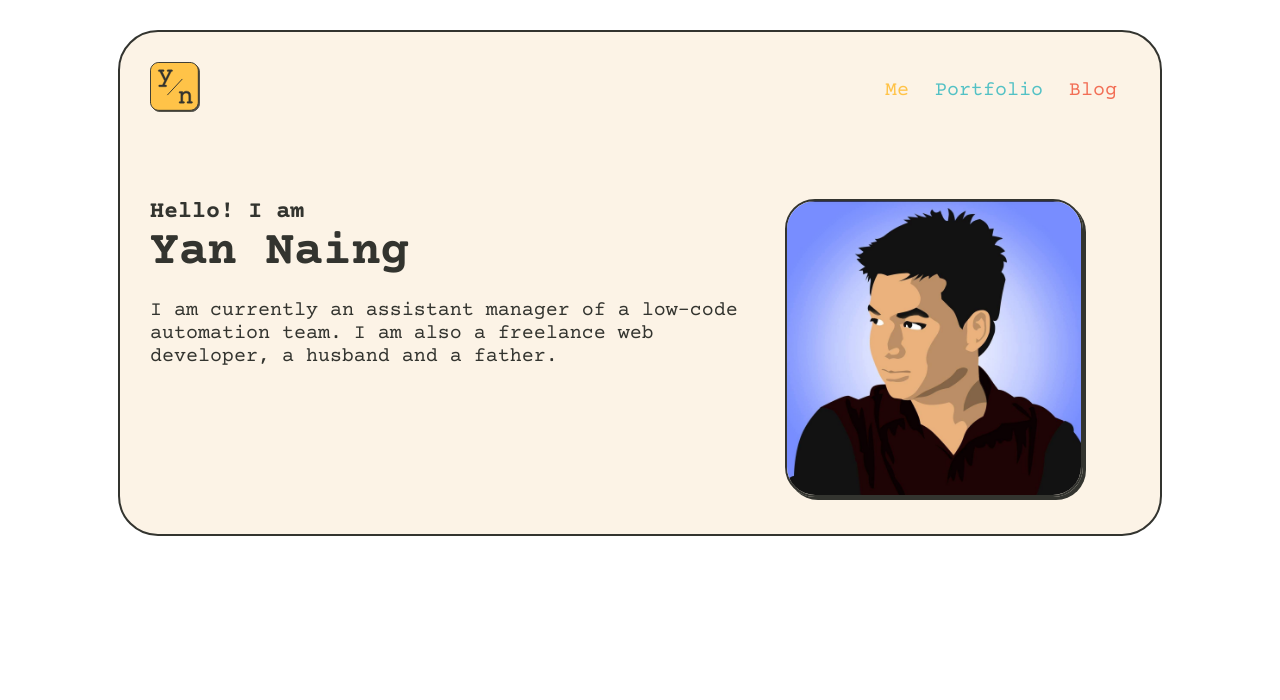
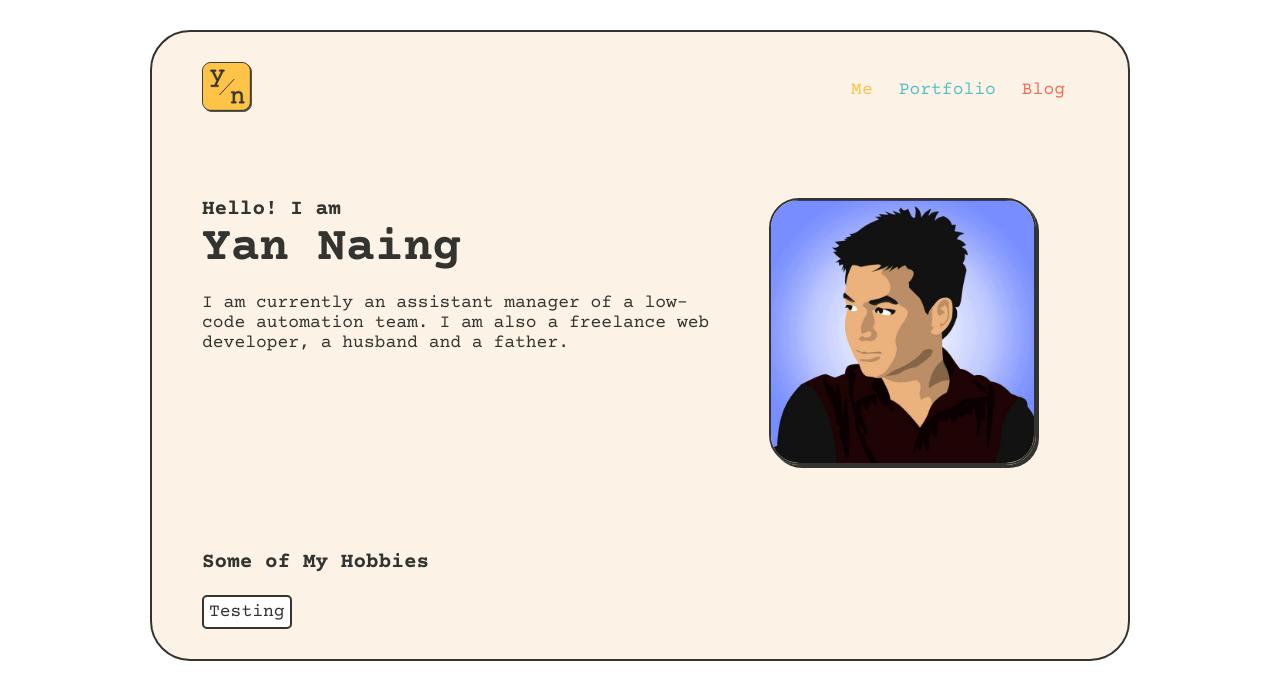
Before and after one commit to yansnote/website, a Vue app: page / in a window 1280 px wide. Shown: the top 700 px of the page. Built offline with nearby package versions, Linux system fonts and the light colour scheme.

Commit message:
Day end commit

```diff
--- a/src/App.vue
+++ b/src/App.vue
@@ -31,17 +31,19 @@ export default {
 
 body {
   color: var(--bold-color);
-  font-size: 20px;
+  font-size: 18px;
   font-family: 'Courier Prime', 'Courier New', Courier, monospace;
 }
 
 .main {
-  width: 980px;
+  max-width: 980px;
   border: 2px solid var(--bold-color);
   border-radius: 2.5rem;
   background: var(--base-color);
   margin: 30px auto;
-  padding: 30px;
+  padding: 30px 50px;
+
+  box-sizing: border-box;
 }
 
 </style>
--- /dev/null
+++ b/src/components/ChipComp.vue
@@ -0,0 +1,37 @@
+<template>
+  <div class="chip">
+    <div class="chip-main">
+      {{ title }}
+    </div>
+  </div>
+</template>
+
+<script>
+export default {
+  name: "ChipComp",
+  props: {
+    title: {
+      type: String,
+      required: true
+    },
+    color: {
+      type: String,
+      required: false
+    },
+    icon: {
+      type: String,
+      required: false
+    }
+  }
+}
+</script>
+
+<style lang="scss" scoped>
+.chip {
+  border: 2px solid var(--bold-color);
+  border-radius: 5px;
+  padding: 5px;
+  display: inline-block;
+  background: #ffffff;
+}
+</style>
--- a/src/views/HomeView.vue
+++ b/src/views/HomeView.vue
@@ -13,7 +13,23 @@
       <img src="../assets/YanNaing.jpg" alt="Yan Naing">
     </div>
   </section>
+
+  <section class="hobbies">
+    <h3>Some of My Hobbies</h3>
+
+    <div class="hobby-body">
+      <chip-comp title="Testing" />
+    </div>
+  </section>
 </template>
+
+<script>
+import ChipComp from '@/components/ChipComp.vue'
+
+export default {
+  components: { ChipComp }
+}
+</script>
 
 <style lang="scss" scoped>
   .jumbotron {
@@ -44,4 +60,9 @@
       }
     }
   }
+
+  .hobbies {
+    margin-top: 80px;
+  }
 </style>
+ChipComp
```
